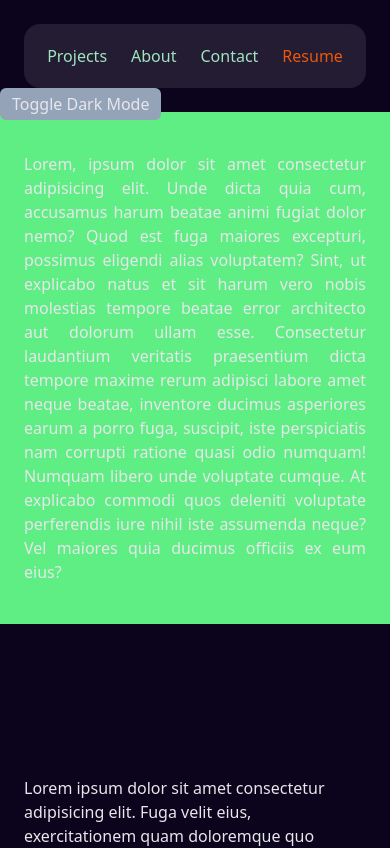
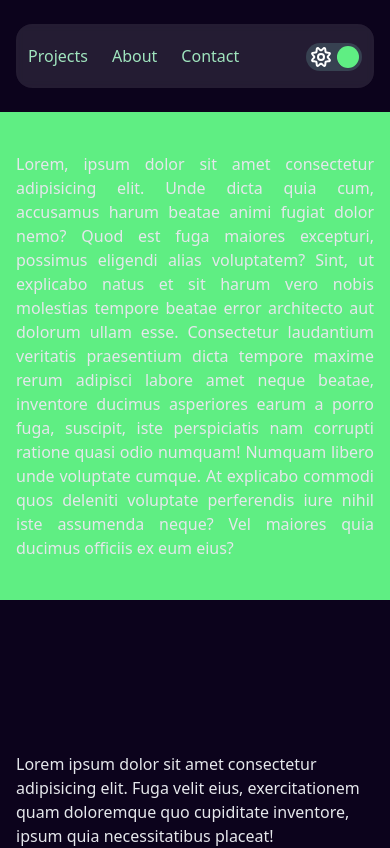
Before and after one commit to farjanaIslamNipa/farjana-islam-portfolio-24, a Vue app: page / in a window 390 px wide. Shown: the top 848 px of the page. Built offline with nearby package versions, Linux system fonts and the light colour scheme.

Commit message:
added dark mode toggle button

```diff
--- a/src/App.vue
+++ b/src/App.vue
@@ -44,5 +44,5 @@ onMounted(() => {
   }
 })
 
-provide('toggleDarkMode', toggleDarkMode)
+provide('theme', {isDarkMode, toggleDarkMode})
 </script>
--- a/src/components/shared/BaseNavbar.vue
+++ b/src/components/shared/BaseNavbar.vue
@@ -1,18 +1,23 @@
 <template>
   <div class="w-full fixed top-0">
     <div class="app-container">
-      <div class="bg-dark-blue/10 dark:bg-white/10 backdrop-blur-sm backdrop-filter rounded-2xl mt-6 py-4 sm:py-6 text-gray-200">
-        <div class="flex justify-center items-center  sm:gap-x-5 md:gap-x-8">
+      <div class="bg-dark-blue/10 dark:bg-white/10 backdrop-blur-sm backdrop-filter rounded-2xl mt-6 py-4 sm:py-6 text-gray-200 relative">
+        <div class="flex sm:justify-center items-center  sm:gap-x-5 md:gap-x-8">
           <RouterLink to="/projects" class="nav-item">Projects</RouterLink>
           <RouterLink to="/projects" class="nav-item">About</RouterLink>
           <RouterLink to="/projects" class="nav-item">Contact</RouterLink>
-          <button class="px-3 sm:px-4 py-1 rounded-lg  text-orange-600 font-medium hover:bg-apple-green">Resume</button>
+          <button class="hidden xs:inline-block px-3 sm:px-4 py-1 rounded-lg  text-orange-600 font-medium hover:bg-apple-green">Resume</button>
+        </div>
+        <div class="absolute right-[12px] sm:right-[25px] top-[19px] sm:top-[28px]">
+          <input @change="toggleDarkMode" :checked="isDarkMode" type="checkbox" className="checkbox absolute opacity-0 top-0" id="checkbox" />
+          <label htmlFor="checkbox" className="cursor-pointer flex justify-between items-center gap-1 bg-gray-400 dark:bg-gray-700 pl-[3px] pr-[5px] py-[2px] relative rounded-full label">
+            <img src='/images/sun.svg' alt="Light mode" className="h-6 w-6" />
+            <img src='/images/moon.svg' alt="dark mode" className="h-5 w-5" />
+            <div className='ball w-[22px] h-[22px] bg-mint-green shadow-sm absolute top-[3px] left-[4px] rounded-full transition-transform delay-75 duration-200 ease-out'></div>
+          </label>
         </div>
       </div>
     </div>
-<button @click="toggleDarkMode" class="bg-slate-400 px-3 py-1 rounded-md">
-  Toggle Dark Mode
-</button>
   </div>
 </template>
 
@@ -20,5 +25,5 @@
 import {inject} from 'vue';
 import {RouterLink} from 'vue-router';
 
-const toggleDarkMode = inject('toggleDarkMode')
+const {isDarkMode, toggleDarkMode} = inject('theme')
 </script>
--- a/src/style.css
+++ b/src/style.css
@@ -14,9 +14,12 @@ a, button{
 }
 
 .app-container{
-  @apply max-w-[1300px] mx-auto px-6
+  @apply max-w-[1300px] mx-auto px-4 sm:px-6
 }
 
 .nav-item {
   @apply px-3 sm:px-4 py-1 rounded-lg text-dark-blue dark:text-apple-green hover:bg-dark-blue/10 dark:hover:bg-white/10
 }
+.checkbox:checked + .label .ball{
+  transform: translateX(27px);
+}
```
Also changed, not shown: public/images/moon.svg (added), public/images/sun.svg (added).
